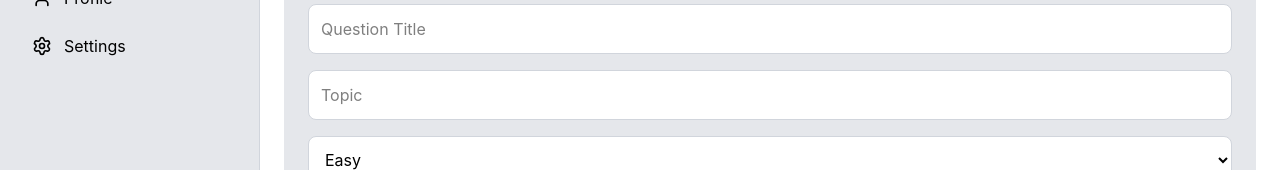
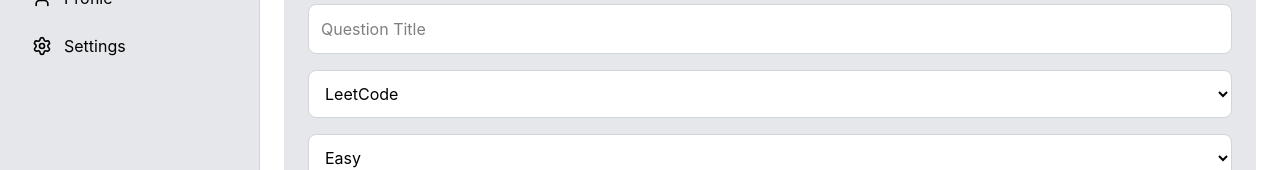
Before and after one commit to nitishkpathak/PrepTrack, a React (Vite) app in the folder client/: page /questions in a window 1280 px wide. Shown: the part 452-622 px from the top of the page. Built offline with nearby package versions, Linux system fonts and the light colour scheme; no server answers; sample sign-in values are in the browser's storage.

Commit message:
Convert manual question form topic input to platform dropdown select

```diff
--- a/client/src/components/QuestionForm.jsx
+++ b/client/src/components/QuestionForm.jsx
@@ -14,6 +14,9 @@ function QuestionForm({
   handleChange,
   handleSubmit,
 }) {
+  const savedUser = JSON.parse(localStorage.getItem("user")) || {};
+  const defaultPlatform = savedUser.preferredPlatform || "LeetCode";
+
   return (
     <div
       id="question-form"
@@ -41,7 +44,7 @@ function QuestionForm({
               setLinkInput("");
               setFormData({
                 title: "",
-                topic: "",
+                topic: defaultPlatform,
                 difficulty: "Easy",
                 status: "Pending",
                 notes: "",
@@ -63,7 +66,7 @@ function QuestionForm({
               setLinkInput("");
               setFormData({
                 title: "",
-                topic: "",
+                topic: defaultPlatform,
                 difficulty: "Easy",
                 status: "Pending",
                 notes: "",
@@ -141,7 +144,7 @@ function QuestionForm({
                   setLinkInput("");
                   setFormData({
                     title: "",
-                    topic: "",
+                    topic: defaultPlatform,
                     difficulty: "Easy",
                     status: "Pending",
                     notes: "",
@@ -176,12 +179,10 @@ function QuestionForm({
               "
             />
 
-            {/* Topic */}
-            <input
-              aria-label="Question Topic"
-              type="text"
+            {/* Topic / Platform Dropdown */}
+            <select
+              aria-label="Question Platform"
               name="topic"
-              placeholder="Topic"
               value={formData.topic}
               onChange={handleChange}
               className="
@@ -195,8 +196,17 @@ function QuestionForm({
                 border-gray-300
                 dark:border-gray-600
                 outline-none
+                cursor-pointer
               "
-            />
+            >
+              <option value="LeetCode">LeetCode</option>
+              <option value="GeeksforGeeks">GeeksforGeeks</option>
+              <option value="Codeforces">Codeforces</option>
+              <option value="DSA">DSA / Other</option>
+              {formData.topic && !["LeetCode", "GeeksforGeeks", "Codeforces", "DSA"].includes(formData.topic) && (
+                <option value={formData.topic}>{formData.topic}</option>
+              )}
+            </select>
 
             {/* Difficulty */}
             <select
--- a/client/src/pages/Dashboard.jsx
+++ b/client/src/pages/Dashboard.jsx
@@ -57,7 +57,7 @@ function Dashboard() {
   // Form state
   const [formData, setFormData] = useState({
     title: "",
-    topic: "",
+    topic: savedUser.preferredPlatform || "LeetCode",
     difficulty: "Easy",
     status: "Pending",
     notes: "",
@@ -103,7 +103,7 @@ function Dashboard() {
         // Initialize default platform for adding questions
         setFormData((prev) => ({
           ...prev,
-          topic: prev.topic || profileData.user.preferredPlatform || "",
+          topic: prev.topic || profileData.user.preferredPlatform || "LeetCode",
         }));
       }
 
@@ -322,7 +322,7 @@ function Dashboard() {
       const savedUser = JSON.parse(localStorage.getItem("user")) || {};
       setFormData({
         title: "",
-        topic: savedUser.preferredPlatform || "",
+        topic: savedUser.preferredPlatform || "LeetCode",
         difficulty: "Easy",
         status: "Pending",
         notes: "",
--- a/client/src/pages/Questions.jsx
+++ b/client/src/pages/Questions.jsx
@@ -35,9 +35,11 @@ function Questions() {
   const [linkInput, setLinkInput] = useState("");
   const [scraping, setScraping] = useState(false);
 
+  const savedUser = JSON.parse(localStorage.getItem("user")) || {};
+
   const [formData, setFormData] = useState({
     title: "",
-    topic: "",
+    topic: savedUser.preferredPlatform || "LeetCode",
     difficulty: "Easy",
     status: "Pending",
     notes: "",
@@ -60,7 +62,7 @@ function Questions() {
         // Initialize default platform for adding questions
         setFormData((prev) => ({
           ...prev,
-          topic: prev.topic || profileData.user.preferredPlatform || "",
+          topic: prev.topic || profileData.user.preferredPlatform || "LeetCode",
         }));
       }
     } catch (error) {
@@ -227,7 +229,7 @@ function Questions() {
       const savedUser = JSON.parse(localStorage.getItem("user")) || {};
       setFormData({
         title: "",
-        topic: savedUser.preferredPlatform || "",
+        topic: savedUser.preferredPlatform || "LeetCode",
         difficulty: "Easy",
         status: "Pending",
         notes: "",
```
